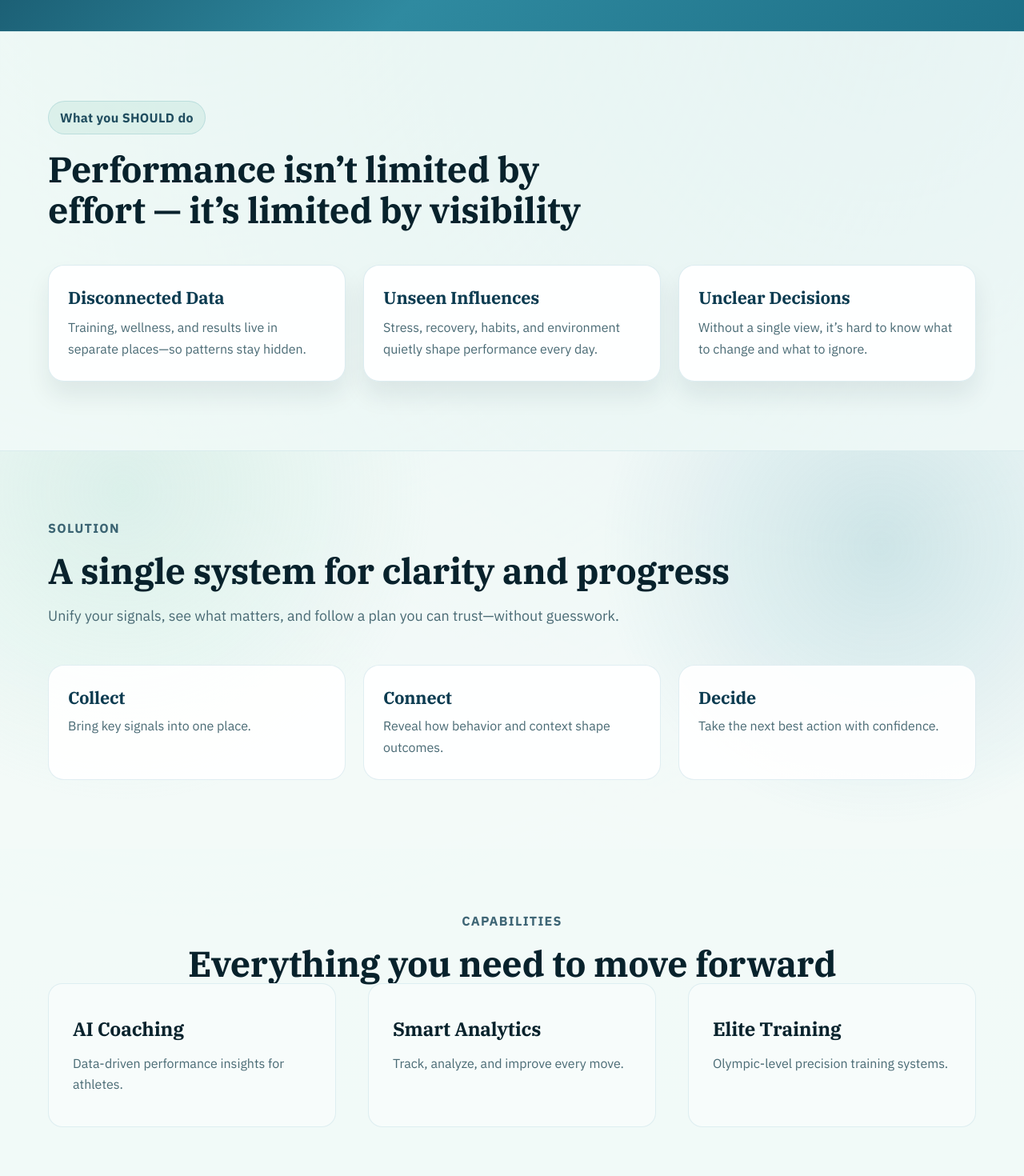
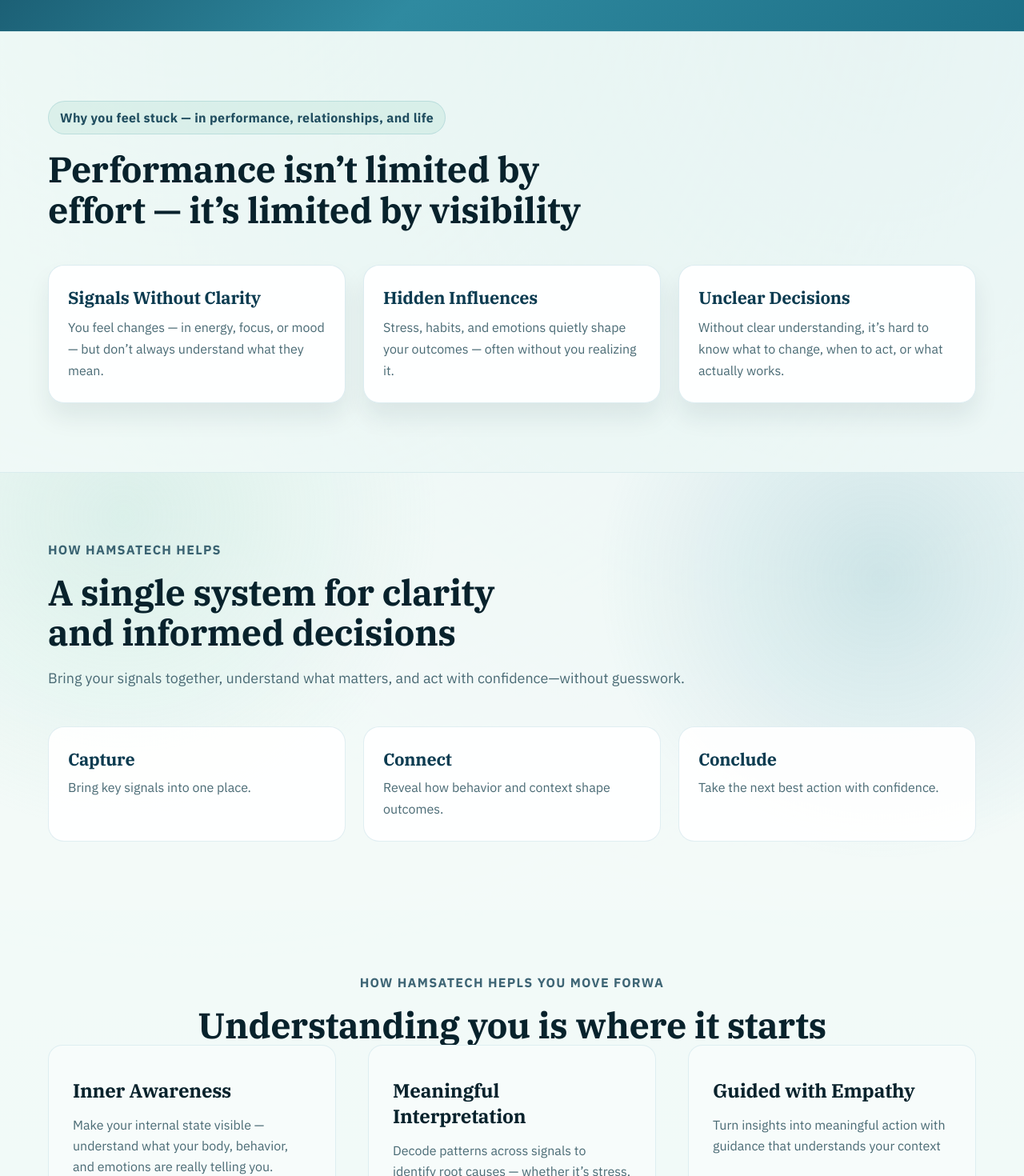
Before and after one commit to hamsatechai-netizen/hamsatech-website, a React (Vite) app: page / in a window 1280 px wide. Shown: the part 540-2010 px from the top of the page at 80% size. Built offline with nearby package versions, Linux system fonts and the light colour scheme; no server answers.

Commit message:
Update HomePage.tsx

```diff
--- a/src/components/HomePage.tsx
+++ b/src/components/HomePage.tsx
@@ -9,18 +9,18 @@ import image6 from '../images/image6.png'
 const capabilityCards = [
   {
     id: 1,
-    title: 'AI Coaching',
-    description: 'Data-driven performance insights for athletes.',
+    title: 'Inner Awareness',
+    description: 'Make your internal state visible — understand what your body, behavior, and emotions are really telling you.',
   },
   {
     id: 2,
-    title: 'Smart Analytics',
-    description: 'Track, analyze, and improve every move.',
+    title: 'Meaningful Interpretation',
+    description: 'Decode patterns across signals to identify root causes — whether it’s stress, habits, or emotional imbalance.',
   },
   {
     id: 3,
-    title: 'Elite Training',
-    description: 'Olympic-level precision training systems.',
+    title: 'Guided with Empathy',
+    description: 'Turn insights into meaningful action with guidance that understands your context',
   },
 ]
 
@@ -71,24 +71,24 @@ function HomePage() {
       <section className="home-section home-section--problem" id="problem">
         <div className="container">
           <div className="section-header">
-            <span className="section-pill">What you SHOULD do</span>
-            <h2 className="section-title">
+            <span className="section-pill">Why you feel stuck — in performance, relationships, and life</span>
+            <h3 className="section-title">
               Performance isn’t limited by effort — it’s limited by visibility
-            </h2>
+            </h3>
           </div>
 
           <div className="problem-grid">
             <div className="problem-block">
-              <h3>Disconnected Data</h3>
-              <p>Training, wellness, and results live in separate places—so patterns stay hidden.</p>
+              <h3>Signals Without Clarity</h3>
+              <p>You feel changes — in energy, focus, or mood — but don’t always understand what they mean.</p>
             </div>
             <div className="problem-block">
-              <h3>Unseen Influences</h3>
-              <p>Stress, recovery, habits, and environment quietly shape performance every day.</p>
+              <h3>Hidden Influences</h3>
+              <p>Stress, habits, and emotions quietly shape your outcomes — often without you realizing it.</p>
             </div>
             <div className="problem-block">
               <h3>Unclear Decisions</h3>
-              <p>Without a single view, it’s hard to know what to change and what to ignore.</p>
+              <p>Without clear understanding, it’s hard to know what to change, when to act, or what actually works.</p>
             </div>
           </div>
         </div>
@@ -97,16 +97,16 @@ function HomePage() {
       <section className="home-section home-section--solution" id="platform">
         <div className="container">
           <div className="section-header">
-            <span className="section-eyebrow">Solution</span>
-            <h2 className="section-title">A single system for clarity and progress</h2>
+            <span className="section-eyebrow">How HamsaTech helps</span>
+            <h2 className="section-title">A single system for clarity and informed decisions</h2>
             <p className="section-subtitle">
-              Unify your signals, see what matters, and follow a plan you can trust—without guesswork.
+              Bring your signals together, understand what matters, and act with confidence—without guesswork.
             </p>
           </div>
 
           <div className="solution-grid">
             <div className="solution-item">
-              <h3>Collect</h3>
+              <h3>Capture</h3>
               <p>Bring key signals into one place.</p>
             </div>
             <div className="solution-item">
@@ -114,7 +114,7 @@ function HomePage() {
               <p>Reveal how behavior and context shape outcomes.</p>
             </div>
             <div className="solution-item">
-              <h3>Decide</h3>
+              <h3>Conclude</h3>
               <p>Take the next best action with confidence.</p>
             </div>
           </div>
@@ -124,8 +124,8 @@ function HomePage() {
       <section className="features-section" id="capabilities">
         <div className="container">
           <div className="section-header section-header--center">
-            <span className="section-eyebrow">Capabilities</span>
-            <h2 className="section-title">Everything you need to move forward</h2>
+            <span className="section-eyebrow">How HamsaTech hepls you move forwa</span>
+            <h2 className="section-title">Understanding you is where it starts</h2>
           </div>
 
           <div className="features-grid">
```
